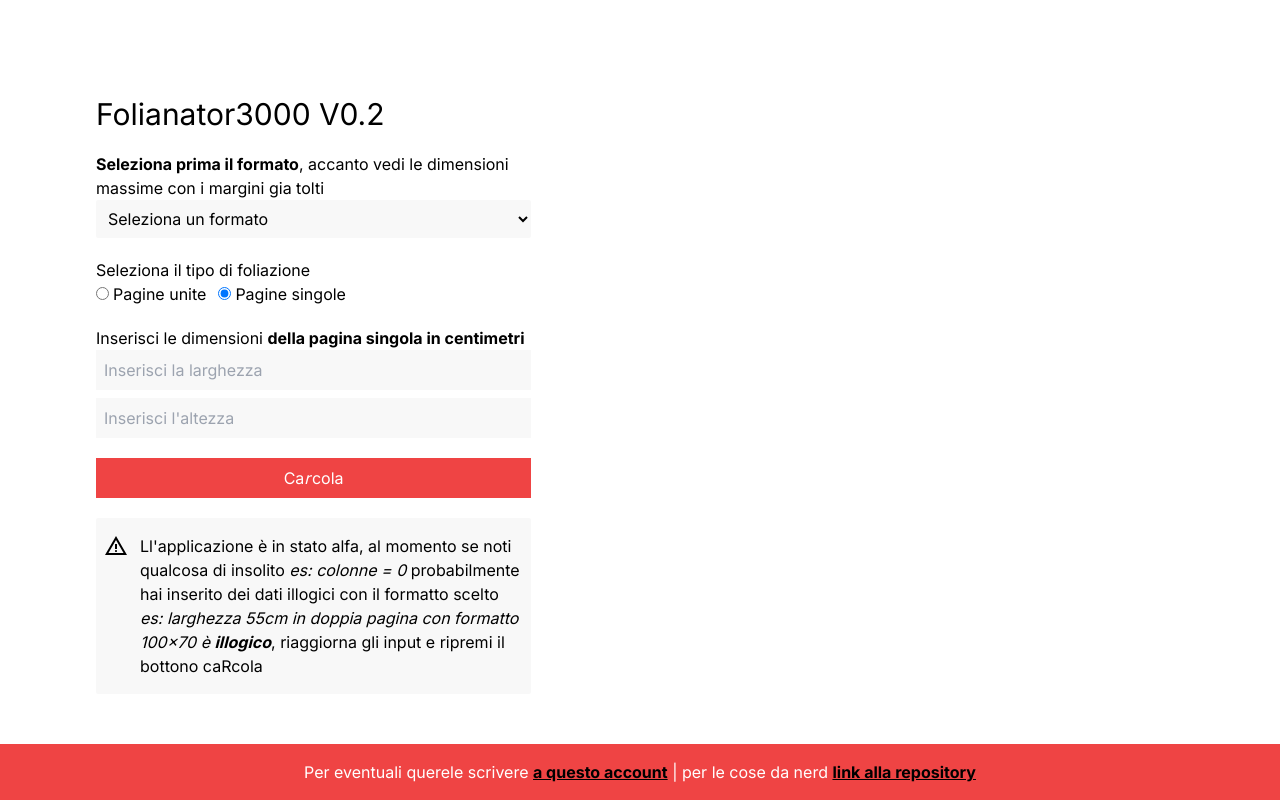
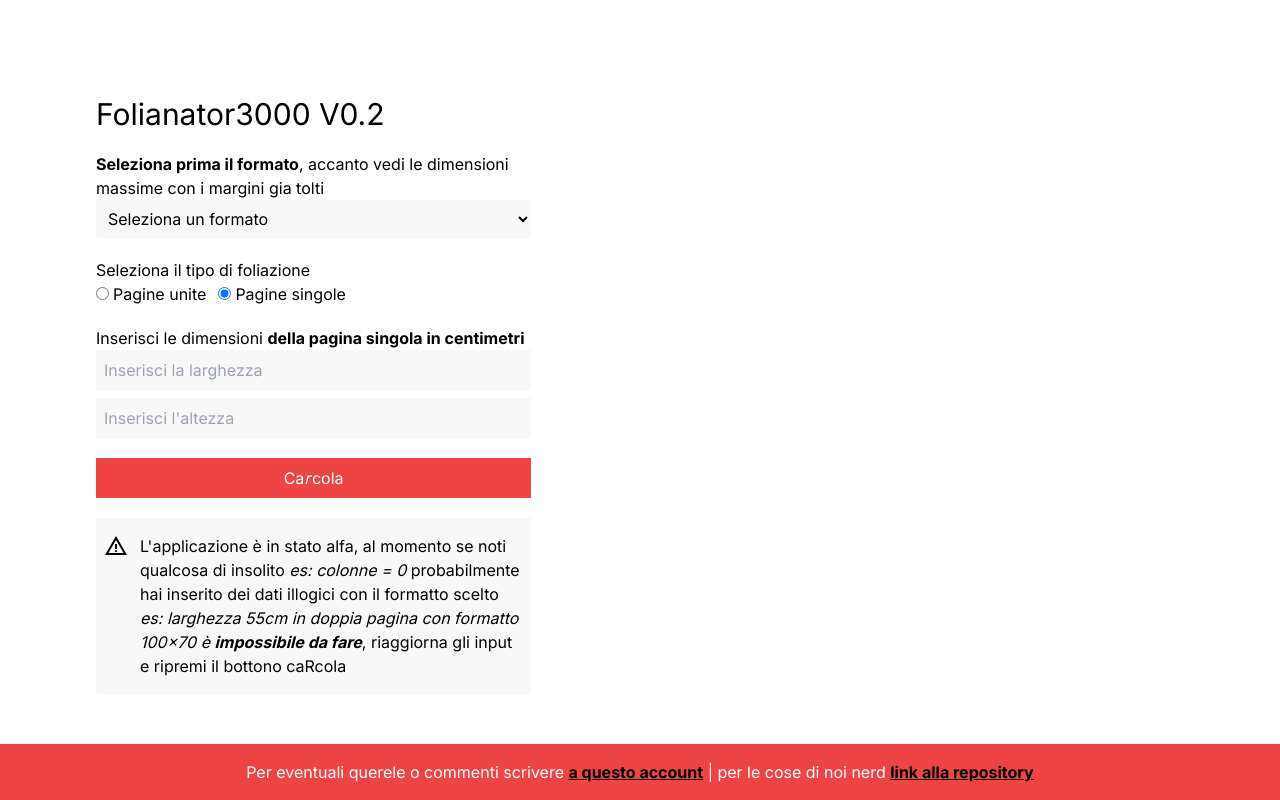
Before and after one commit to Pippoide/Foliazione-Automatica, a Next.js app: page / in a window 1280 px wide. Built offline with nearby package versions, Linux system fonts and the light colour scheme.

Commit message:
non so scrivere in italiano
Se stai leggendo la repository, tanta stima fratello programmatore, sappi che non capirai una ciola perchè faccio cagare nei commenti e nei commit xD

```diff
--- a/src/app/page.js
+++ b/src/app/page.js
@@ -202,7 +202,7 @@ export default function Home() {
                 </p>) : (
                   <div className=" bg-[#f8f8f8] p-2 py-4 rounded-sm flex items-start space-x-3">
                     <img src="/icons/warning.svg" alt="warning icon" width={24} height={24}/>
-                    <p>Ll&apos;applicazione è in stato alfa, al momento se noti qualcosa di insolito <i>es: colonne = 0</i> probabilmente hai inserito dei dati illogici con il formatto scelto <i>es: larghezza 55cm in doppia pagina con formatto 100x70 è <b>illogico</b></i>, riaggiorna gli input e ripremi il bottono caRcola</p>
+                    <p>L&apos;applicazione è in stato alfa, al momento se noti qualcosa di insolito <i>es: colonne = 0</i> probabilmente hai inserito dei dati illogici con il formatto scelto <i>es: larghezza 55cm in doppia pagina con formatto 100x70 è <b>impossibile da fare</b></i>, riaggiorna gli input e ripremi il bottono caRcola</p>
                   </div>
                 )
               }
@@ -212,7 +212,7 @@ export default function Home() {
 
       </div>
       <footer className=" absolute bottom-0 w-full flex justify-center items-center bg-red-500 p-4">
-        <p className="text-white">Per eventuali querele scrivere <a className="text-black underline" href="https://www.instagram.com/pii.studios/"><b>a questo account</b></a> | per le cose da nerd  <a className="text-black underline" href="https://github.com/Pippoide/Foliazione-Automatica"><b>link alla repository</b> </a> </p>
+        <p className="text-white">Per eventuali querele o commenti scrivere <a className="text-black underline" href="https://www.instagram.com/pii.studios/"><b>a questo account</b></a> | per le cose di noi nerd  <a className="text-black underline" href="https://github.com/Pippoide/Foliazione-Automatica"><b>link alla repository</b> </a> </p>
       </footer>
     </div>
   );
```
